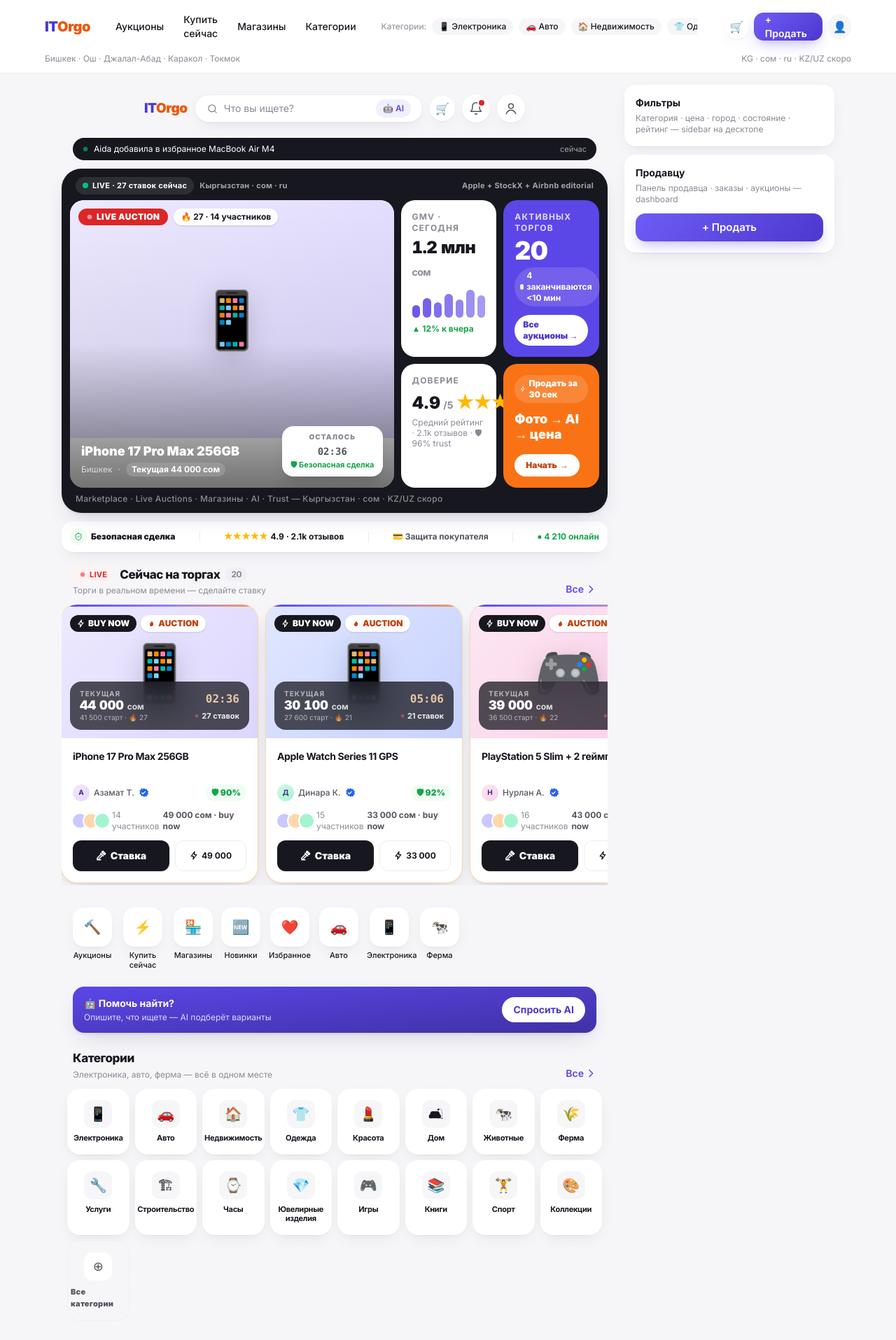
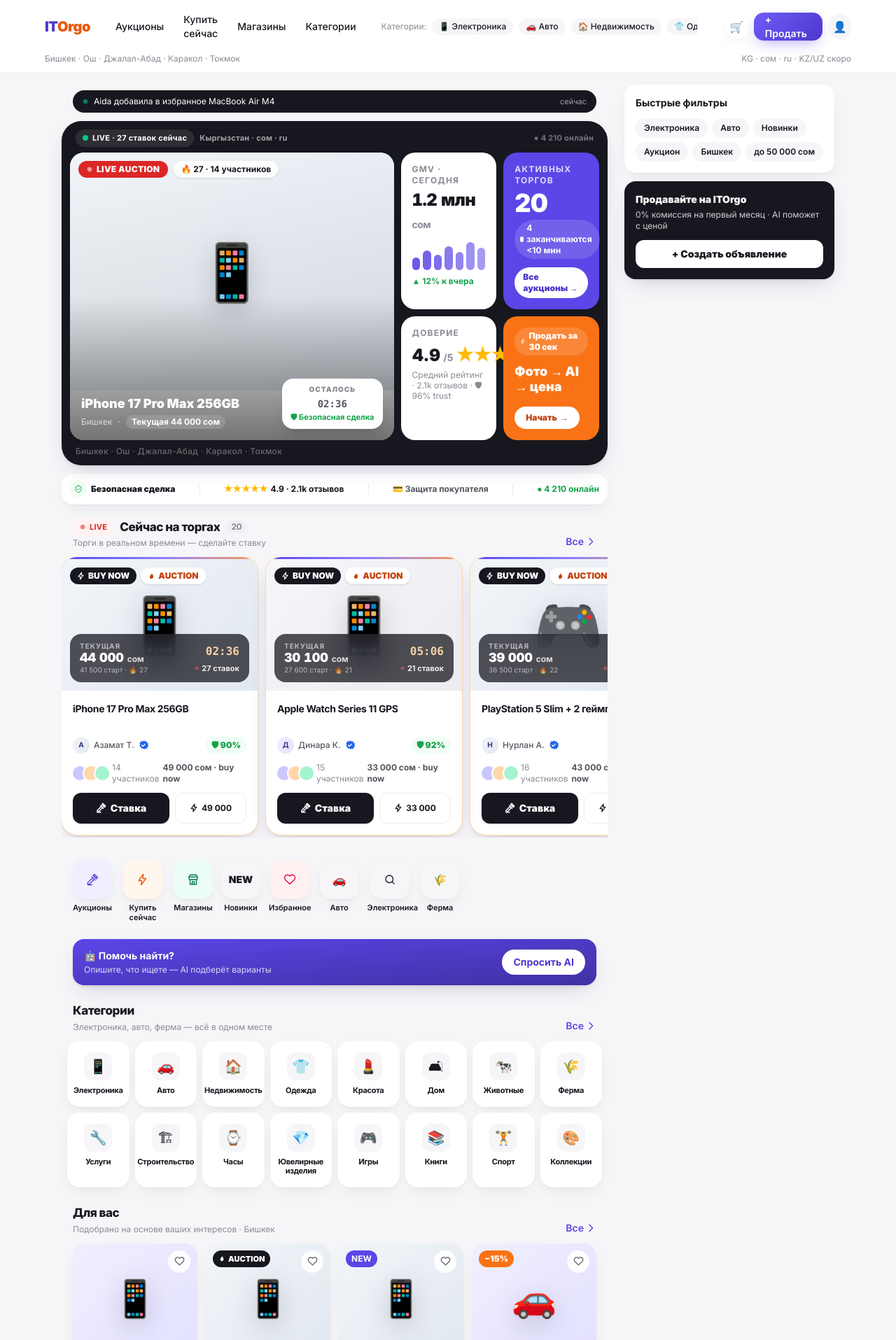
Before and after one commit to atabayhakan/itorgo, a Next.js app: page / in a window 1280 px wide. Shown: the top 1915 px of the page at 70% size. Built offline with nearby package versions, Linux system fonts and the light colour scheme.

Commit message:
fix(design): pro polish — double header, leaked notes, rainbow→neutral, orphan grid, sidebar, quickactions icons

```diff
--- a/src/app/layout.tsx
+++ b/src/app/layout.tsx
@@ -54,18 +54,24 @@
         <div className="mx-auto min-h-dvh max-w-xl bg-surface-dim lg:max-w-6xl lg:bg-surface-dim">
           <div className="lg:flex lg:gap-6 lg:px-6 lg:py-4">
             <div className="min-w-0 flex-1">{children}</div>
-            {/* Desktop sidebar — filters / seller dashboard teaser (spec #36) */}
+            {/* Desktop sidebar — real filters (component not filler) */}
             <aside className="hidden w-[300px] shrink-0 lg:block">
               <div className="sticky top-[88px] space-y-3">
                 <div className="rounded-2xl bg-surface p-4 shadow-card">
-                  <p className="text-sm font-bold">Фильтры</p>
-                  <p className="mt-1 text-xs text-ink-faint">Категория · цена · город · состояние · рейтинг — sidebar на десктопе</p>
+                  <p className="text-sm font-bold">Быстрые фильтры</p>
+                  <div className="mt-3 flex flex-wrap gap-1.5">
+                    {["Электроника","Авто","Новинки","Аукцион","Бишкек","до 50 000 сом"].map((f) => (
+                      <a key={f} href={`/search?q=${encodeURIComponent(f)}`} className="rounded-full bg-surface-dim px-3 py-1.5 text-xs font-semibold hover:bg-brand-50">
+                        {f}
+                      </a>
+                    ))}
+                  </div>
                 </div>
-                <div className="rounded-2xl bg-surface p-4 shadow-card">
-                  <p className="text-sm font-bold">Продавцу</p>
-                  <p className="mt-1 text-xs text-ink-faint">Панель продавца · заказы · аукционы — dashboard</p>
-                  <a href="/sell" className="btn-primary mt-3 w-full !min-h-10">
-                    + Продать
+                <div className="rounded-2xl bg-ink p-4 text-white shadow-lifted">
+                  <p className="text-sm font-black">Продавайте на ITOrgo</p>
+                  <p className="mt-1 text-xs opacity-80">0% комиссия на первый месяц · AI поможет с ценой</p>
+                  <a href="/sell" className="mt-3 inline-flex w-full justify-center rounded-xl bg-white px-4 py-2.5 text-sm font-black text-ink">
+                    + Создать объявление
                   </a>
                 </div>
               </div>
--- a/src/components/home/CategoryGrid.tsx
+++ b/src/components/home/CategoryGrid.tsx
@@ -15,13 +15,6 @@
           <span className="text-center text-[11px] font-bold leading-tight tracking-tight">{c.label}</span>
         </Link>
       ))}
-      <Link
-        href="/categories"
-        className="flex flex-col items-center justify-center gap-2 rounded-[18px] border border-dashed border-line bg-surface-dim px-1 py-4 text-ink-soft transition hover:bg-surface"
-      >
-        <span className="flex h-10 w-10 items-center justify-center rounded-xl bg-surface text-lg">⊕</span>
-        <span className="text-[11px] font-black tracking-wide">Все категории</span>
-      </Link>
     </div>
   );
 }
--- a/src/components/home/PremiumHero.tsx
+++ b/src/components/home/PremiumHero.tsx
@@ -24,7 +24,7 @@
           </span>
           <span className="hidden lg:inline">Кыргызстан · сом · ru</span>
         </span>
-        <span className="hidden lg:inline">Apple + StockX + Airbnb editorial</span>
+        <span className="hidden lg:inline text-white/40">● 4 210 онлайн</span>
       </div>
 
       <div className="grid gap-2.5 lg:grid-cols-[1.55fr_0.95fr]">
@@ -103,8 +103,8 @@
         </div>
       </div>
 
-      <p className="px-2 pt-2 text-center text-xs font-medium tracking-wide text-white/50 lg:text-left">
-        Marketplace · Live Auctions · Магазины · AI · Trust — Кыргызстан · сом · KZ/UZ скоро
+      <p className="px-2 pt-2 text-center text-xs font-medium tracking-wide text-white/35 lg:text-left">
+        Бишкек · Ош · Джалал-Абад · Каракол · Токмок
       </p>
     </section>
   );
--- a/src/components/home/QuickActions.tsx
+++ b/src/components/home/QuickActions.tsx
@@ -1,14 +1,15 @@
 import Link from "next/link";
+import { IconGavel, IconBolt, IconStore, IconHeart, IconSearch } from "@/components/icons/Icons";
 
-const QUICK = [
-  { icon: "🔨", label: "Аукционы", href: "/auctions" },
-  { icon: "⚡", label: "Купить сейчас", href: "/search?filter=buy_now" },
-  { icon: "🏪", label: "Магазины", href: "/stores" },
-  { icon: "🆕", label: "Новинки", href: "/search?sort=new" },
-  { icon: "❤️", label: "Избранное", href: "/favorites" },
-  { icon: "🚗", label: "Авто", href: "/search?cat=auto" },
-  { icon: "📱", label: "Электроника", href: "/search?cat=electronics" },
-  { icon: "🐄", label: "Ферма", href: "/search?cat=farm" },
+const QUICK: { label: string; href: string; icon: React.ReactNode; bg: string }[] = [
+  { label: "Аукционы", href: "/auctions", icon: <IconGavel size={18} />, bg: "bg-brand-50 text-brand-700" },
+  { label: "Купить сейчас", href: "/search?filter=buy_now", icon: <IconBolt size={18} />, bg: "bg-auction-50 text-auction-600" },
+  { label: "Магазины", href: "/stores", icon: <IconStore size={18} />, bg: "bg-emerald-50 text-emerald-700" },
+  { label: "Новинки", href: "/search?sort=new", icon: <span className="text-sm font-black">NEW</span>, bg: "bg-surface-dim" },
+  { label: "Избранное", href: "/favorites", icon: <IconHeart size={18} />, bg: "bg-rose-50 text-rose-600" },
+  { label: "Авто", href: "/search?cat=auto", icon: <span>🚗</span>, bg: "bg-surface-dim" },
+  { label: "Электроника", href: "/search?cat=electronics", icon: <IconSearch size={18} />, bg: "bg-surface-dim" },
+  { label: "Ферма", href: "/search?cat=farm", icon: <span>🌾</span>, bg: "bg-surface-dim" },
 ];
 
 export function QuickActions() {
@@ -16,10 +17,8 @@
     <div className="no-scrollbar flex gap-3 overflow-x-auto px-4 py-2">
       {QUICK.map((q) => (
         <Link key={q.label} href={q.href} className="flex shrink-0 flex-col items-center gap-1.5">
-          <span className="flex h-14 w-14 items-center justify-center rounded-2xl bg-surface text-xl shadow-card">
-            {q.icon}
-          </span>
-          <span className="max-w-[64px] text-center text-[11px] leading-tight font-medium">{q.label}</span>
+          <span className={`flex h-14 w-14 items-center justify-center rounded-2xl shadow-card ${q.bg}`}>{q.icon}</span>
+          <span className="max-w-[64px] text-center text-[11px] leading-tight font-semibold">{q.label}</span>
         </Link>
       ))}
     </div>
--- a/src/components/navigation/Header.tsx
+++ b/src/components/navigation/Header.tsx
@@ -13,7 +13,7 @@
     return () => window.removeEventListener("scroll", onScroll);
   }, []);
   return (
-    <header className="safe-top sticky top-0 z-40 bg-surface-dim/85 backdrop-blur-lg">
+    <header className="safe-top sticky top-0 z-40 bg-surface-dim/85 backdrop-blur-lg lg:hidden">
       <div className={`mx-auto flex max-w-xl items-center gap-2.5 px-4 transition-all duration-300 ${scrolled ? "py-2" : "py-3.5"}`}>
         {!scrolled && (
           <Link href="/" className="shrink-0 text-[19px] font-black tracking-tight">
--- a/src/components/ui/ProductImage.tsx
+++ b/src/components/ui/ProductImage.tsx
@@ -1,10 +1,11 @@
 import type { Product, Category } from "@/lib/types";
 import { CATEGORIES } from "@/lib/data/mock-data";
 
+// Disiplinli palet: 2 nötr + 1 brand tint. Gökkuşağı yok — premium = tutarlılık.
 const GRADIENTS: [string, string][] = [
-  ["#e0e7ff", "#c7d2fe"], ["#fce7f3", "#fbcfe8"], ["#d1fae5", "#a7f3d0"],
-  ["#fef3c7", "#fde68a"], ["#ede9fe", "#ddd6fe"], ["#ffe4e6", "#fecdd3"],
-  ["#cffafe", "#a5f3fc"], ["#f3e8ff", "#e9d5ff"], ["#dcfce7", "#bbf7d0"],
+  ["#f6f6f9", "#ececf1"], // warm gray
+  ["#f1f5f9", "#e2e8f0"], // cool gray
+  ["#f0efff", "#e3e1ff"], // brand tint (subtle)
 ];
 
 export function catOf(p: { categoryId: string }): Category {
@@ -55,6 +56,7 @@
 }
 
 export function Avatar({ name, seed, size = 40 }: { name: string; seed?: string; size?: number }) {
+  // Avatar uses same disciplined 3-tone system, but small so color variance is okay.
   const g = GRADIENTS[hashSeed(seed ?? name) % GRADIENTS.length];
   const initial = name.trim().charAt(0).toUpperCase();
   return (
```
Also changed, not shown: 1 other file (tests, documents, lock files or other folders).
